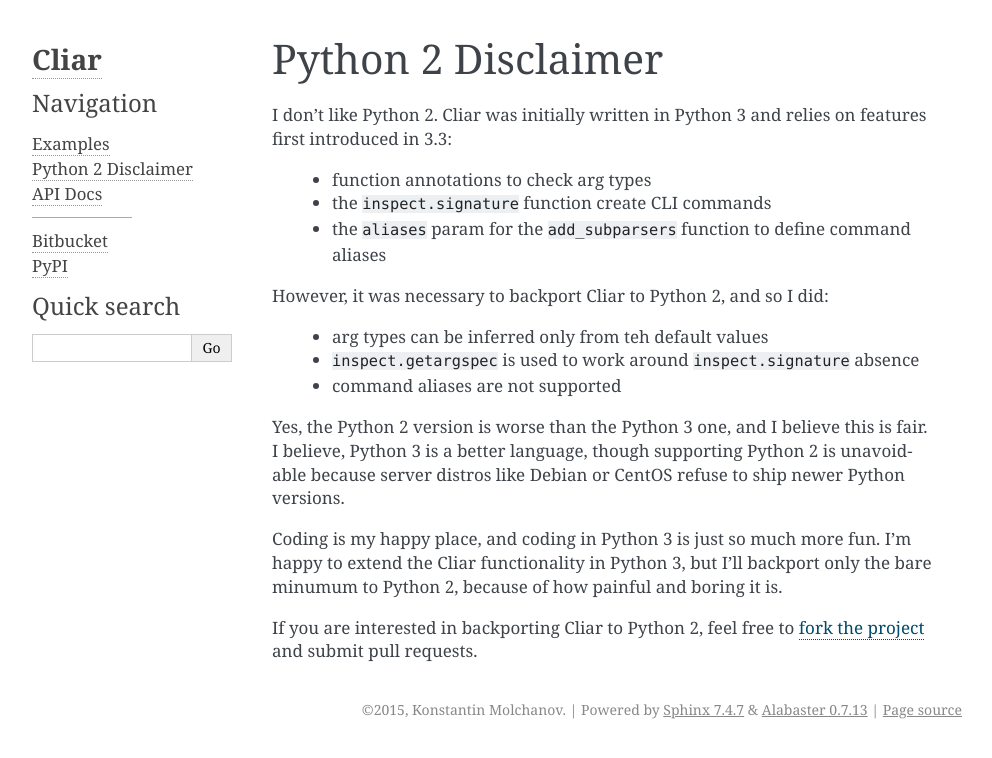
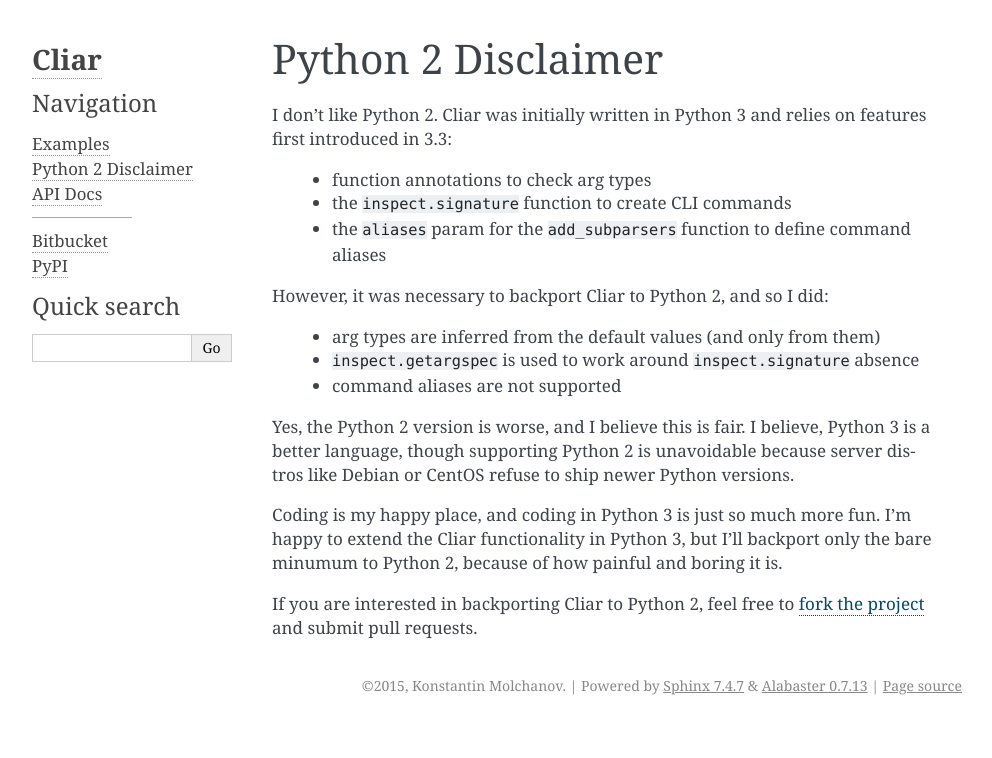
Before and after one commit to moigagoo/cliar, a Sphinx documentation site: the page built from docs/python2.rst, in a window 1280 px wide. Shown: the top 758 px of the page, without its empty margins (148-1140 px from the left). Built offline with Sphinx 7.4.7, drawn with Linux system fonts in a browser that asks for light colours.

Commit message:
Docs: Python 2: Typos fixed.

```diff
--- a/docs/python2.rst
+++ b/docs/python2.rst
@@ -5,16 +5,16 @@
 I don't like Python 2. Cliar was initially written in Python 3 and relies on features first introduced in 3.3:
 
     -   function annotations to check arg types
-    -   the ``inspect.signature`` function create CLI commands
+    -   the ``inspect.signature`` function to create CLI commands
     -   the ``aliases`` param for the ``add_subparsers`` function to define command aliases
 
 However, it was necessary to backport Cliar to Python 2, and so I did:
 
-    -   arg types can be inferred only from teh default values
+    -   arg types are inferred from the default values (and only from them)
     -   ``inspect.getargspec`` is used to work around ``inspect.signature`` absence
     -   command aliases are not supported
 
-Yes, the Python 2 version is worse than the Python 3 one, and I believe this is fair. I believe, Python 3 is a better language, though supporting Python 2 is unavoidable because server distros like Debian or CentOS refuse to ship newer Python versions.
+Yes, the Python 2 version is worse, and I believe this is fair. I believe, Python 3 is a better language, though supporting Python 2 is unavoidable because server distros like Debian or CentOS refuse to ship newer Python versions.
 
 Coding is my happy place, and coding in Python 3 is just so much more fun. I'm happy to extend the Cliar functionality in Python 3, but I'll backport only the bare minumum to Python 2, because of how painful and boring it is.
 
```
